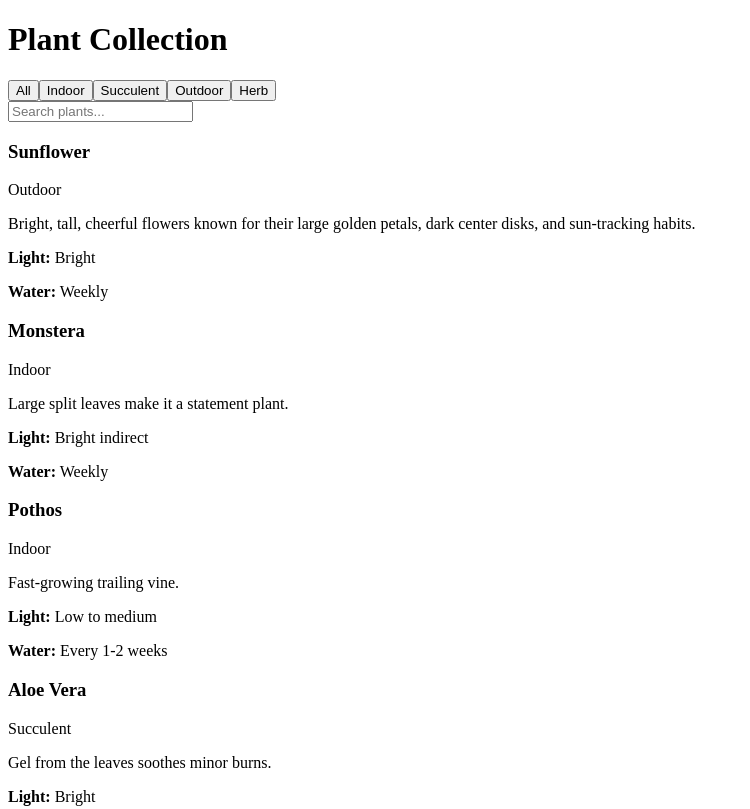
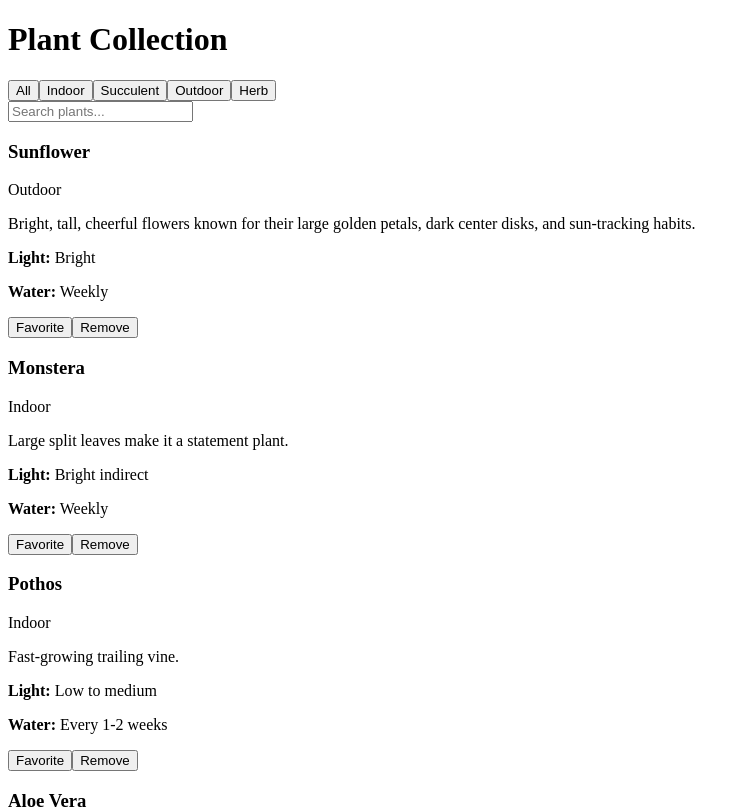
Before and after one commit to danilow2304/plant-app, a React (Vite) app: page / in a window 1280 px wide. Shown: the top 809 px of the page, without its empty margins (0-750 px from the left). Built offline with nearby package versions, Linux system fonts and the light colour scheme.

Commit message:
Add favorites

```diff
--- a/src/App.jsx
+++ b/src/App.jsx
@@ -1,5 +1,5 @@
 import { useState } from "react";
-import plants from "./data/plants";
+import initialPlants from "./data/plants";
 import Header from "./components/Header";
 import Navigation from "./components/Navigation";
 import SearchBar from "./components/SearchBar";
@@ -7,6 +7,9 @@ import PlantList from "./components/PlantList";
 import Footer from "./components/Footer";
 
 export default function App() {
+  const [plants, setPlants] = useState(
+    initialPlants.map((p) => ({ ...p, favorite: false }))
+  );
   const [searchTerm, setSearchTerm] = useState("");
   const [category, setCategory] = useState("All");
 
@@ -20,6 +23,13 @@ export default function App() {
     return matchesSearch && matchesCategory;
   });
 
+  const toggleFavorite = (id) =>
+    setPlants(
+      plants.map((p) => (p.id === id ? { ...p, favorite: !p.favorite } : p))
+    );
+
+  const removePlant = (id) => setPlants(plants.filter((p) => p.id !== id));
+
   return (
     <div className="app">
       <Header />
@@ -30,7 +40,11 @@ export default function App() {
       />
       <main>
         <SearchBar value={searchTerm} onChange={setSearchTerm} />
-        <PlantList plants={visiblePlants} />
+        <PlantList
+          plants={visiblePlants}
+          onToggleFavorite={toggleFavorite}
+          onRemove={removePlant}
+        />
       </main>
       <Footer />
     </div>
--- a/src/components/PlantCard.jsx
+++ b/src/components/PlantCard.jsx
@@ -1,12 +1,21 @@
-export default function PlantCard({ plant }) {
-    const { name, category, light, water, description } = plant;
+export default function PlantCard({ plant, onToggleFavorite, onRemove }) {
+  const { id, name, category, light, water, description, favorite } = plant;
+
   return (
-        <article className="plant-card">
-            <h3>{name}</h3>
+    <article className={`card ${favorite ? "favorite" : ""}`}>
+      <h3>
+        {name} {favorite && <span title="Favorite">♥</span>}
+      </h3>
       <span className="tag">{category}</span>
       <p>{description}</p>
       <p><strong>Light:</strong> {light}</p>
       <p><strong>Water:</strong> {water}</p>
+      <div className="card-buttons">
+        <button onClick={() => onToggleFavorite(id)}>
+          {favorite ? "Unfavorite" : "Favorite"}
+        </button>
+        <button onClick={() => onRemove(id)}>Remove</button>
+      </div>
     </article>
   );
 }
--- a/src/components/PlantList.jsx
+++ b/src/components/PlantList.jsx
@@ -1,10 +1,19 @@
 import PlantCard from "./PlantCard";
 
-export default function PlantList({ plants }) {
+export default function PlantList({ plants, onToggleFavorite, onRemove }) {
+  if (plants.length === 0) {
+    return <p className="empty">No plants match your search or filters.</p>;
+  }
+
   return (
     <section className="plant-list">
       {plants.map((plant) => (
-        <PlantCard key={plant.id} plant={plant} />
+        <PlantCard
+          key={plant.id}
+          plant={plant}
+          onToggleFavorite={onToggleFavorite}
+          onRemove={onRemove}
+        />
       ))}
     </section>
   );
```
Lines whose indentation alone changed are shown as unchanged.
